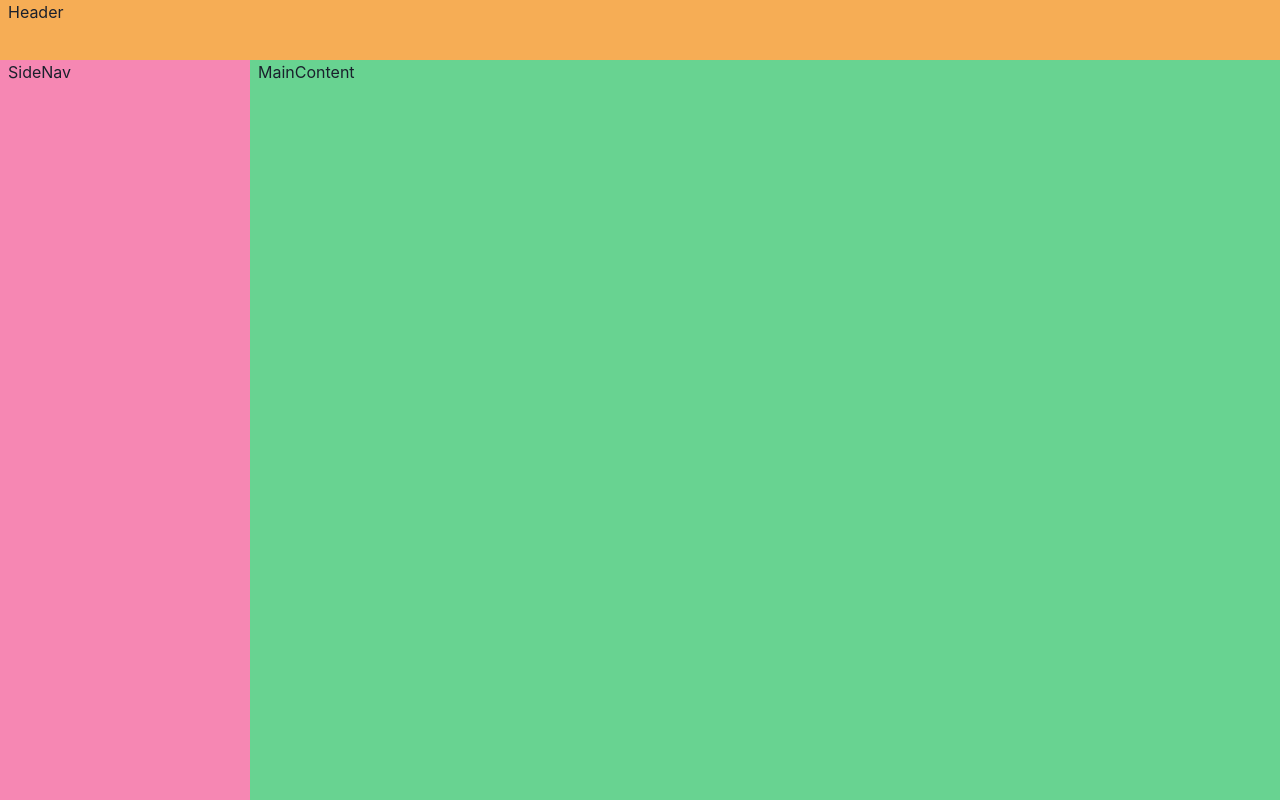
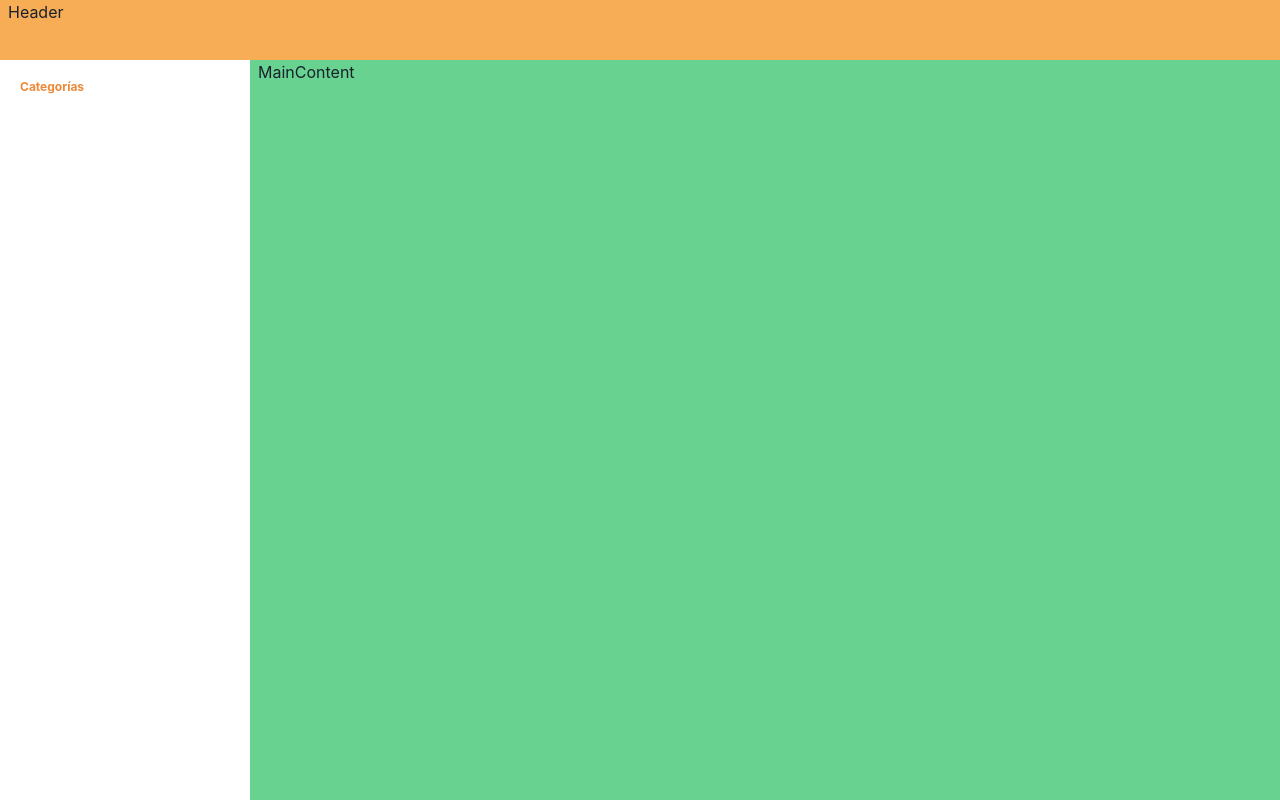
Before and after one commit to fernandochoa13/MEALFINDERREACT-CHAKRAUI, a React (Vite) app: page / in a window 1280 px wide. Built offline with nearby package versions, Linux system fonts and the light colour scheme; no server answers.

Commit message:
Cambio de categorías

```diff
--- a/src/App.tsx
+++ b/src/App.tsx
@@ -5,10 +5,11 @@ import MainContent from "./components/MainContent"
 import { useEffect, useState } from "react"
 import axios from "axios"
 import { Controller } from "react-hook-form"
+import { CategoriesResponse, Category } from "./types"
 
 function App() {
   const url = "https://www.themealdb.com/api/json/v1/1/list.php?c=list"
-  const [data, setData] = useState([]);
+  const [data, setData] = useState<Category[]>([]);
   const [loading, setLoading] = useState(false);
 
   console.log(data)
@@ -19,7 +20,7 @@ function App() {
     setLoading(true);
 
     axios
-    .get(url, {signal})
+    .get<CategoriesResponse>(url, {signal})
     .then(({data}) => setData(data.meals))
     .finally(() => setLoading(false));
 
@@ -37,8 +38,8 @@ function App() {
   <GridItem pl='2' bg='orange.300' area={'header'}>
     <Header/>
   </GridItem>
-  <GridItem pl='2' bg='pink.300' area={'nav'} height="calc(100vh - 60px)">
-    <SideNav/>
+  <GridItem p='5' area={'nav'} height="calc(100vh - 60px)">
+    <SideNav categories={data} loading={loading}/>
   </GridItem>
   <GridItem pl='2' bg='green.300' area={'main'}>
     <MainContent/>
--- a/src/components/SideNav.tsx
+++ b/src/components/SideNav.tsx
@@ -1,10 +1,15 @@
-import React from 'react'
+import { Heading } from '@chakra-ui/react';
+import { Category } from '../types'
 
-type Props = {}
+type Props = {
+  categories: Category[];
+  loading: boolean;
+}
 
 function SideNav({}: Props) {
   return (
-    <div>SideNav</div>
+    <>
+   <Heading color="orange.400" fontSize={12} fontWeight="bold" mb={4}>Categorías</Heading> </>
   )
 }
 
--- /dev/null
+++ b/src/types/index.ts
@@ -0,0 +1,10 @@
+
+
+
+export type Category = {
+    strCategory: string;
+}
+
+export type CategoriesResponse = {
+    meals: Category[];
+}
```
